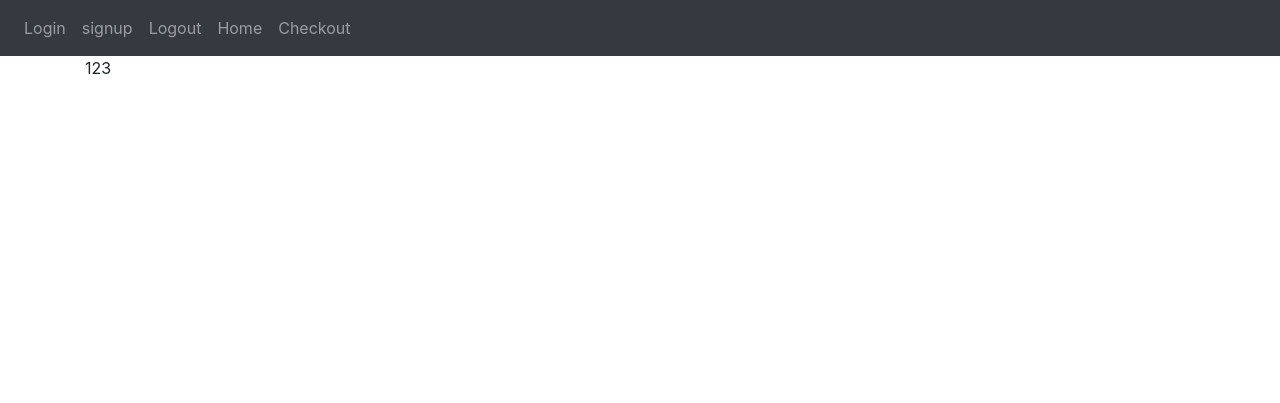
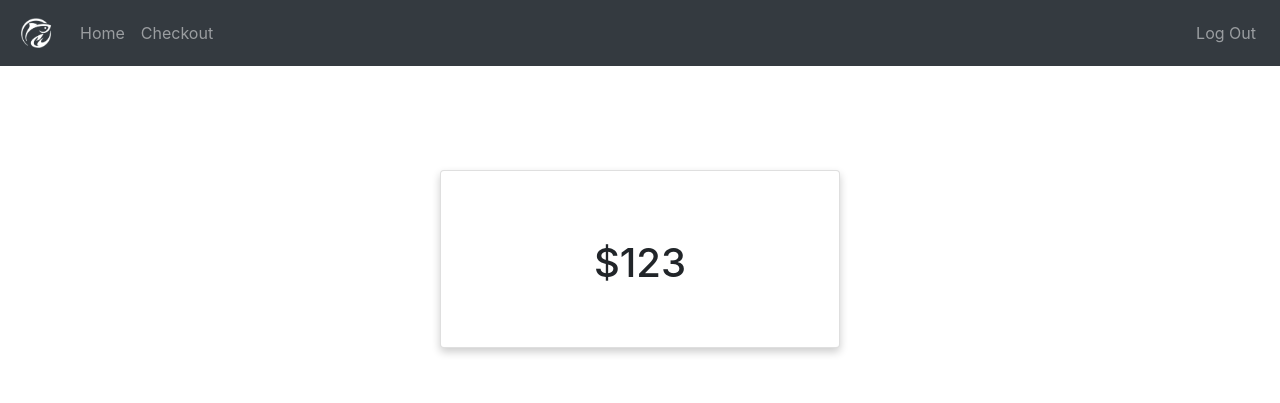
Before and after one commit to danteliew6/fishrfriends, a Flask app: page /checkout in a window 1280 px wide. Shown: the top 403 px of the page. Run offline with Flask 2, Linux system fonts and the light colour scheme; some libraries are stand-ins or nearby versions.

Commit message:
Beautified checkout and navbar

```diff
--- a/app/templates/base.html
+++ b/app/templates/base.html
@@ -1,4 +1,5 @@
 <!DOCTYPE html>
+
 
 <html>
     <head>
@@ -25,14 +26,24 @@
                 <span class="navbar-toggler-icon"></span>
             </button>
             -->
-            <div class ="collapse navbar-collapse" id="navbar">
-                <div class="navbar-nav">
-                    <a class="nav-item nav-link" id="login" href="/login">Login</a>
-                    <a class="nav-item nav-link" id="signup" href="/sign-up">signup</a>
-                    <a class="nav-item nav-link" id="logout" href="#" onclick="signOut()">Logout</a>
-                    <a class="nav-item nav-link" id="Home" href="/home">Home</a>
-                    <a class="nav-item nav-link" id="checkout" href="/checkout">Checkout</a>
-                </div>
+            <div class ="navbar-collapse" id="navbar">
+
+                    <a class="navbar-brand" href="#">
+                        <img src="../static/images/fishrfriendswhite.png" style="width: 40px; height: 40px;">
+                    </a>
+                <ul class="navbar-nav">
+                    <li class="nav-item">
+                        <a class="nav-item nav-link" id="Home" href="/home">Home</a>
+                    </li>
+                    <li class="nav-item">
+                        <a class="nav-item nav-link" id="checkout" href="/checkout">Checkout</a>
+                    </li>
+            </div>
+            <ul class="navbar-nav">
+                <li>
+                    <a class="nav-item nav-link" id="logout" href="#" onclick="signOut()">Log Out</a>
+                </li>
+            </ul>
             </div>
         </nav>
         {% with messages = get_flashed_messages(with_categories= true) %}
--- a/app/templates/checkout.html
+++ b/app/templates/checkout.html
@@ -6,10 +6,34 @@
 <script src="https://www.paypal.com/sdk/js?client-id=AeKkXHKQFzgRzsn8DD3p0MXMZbQN86DaBS9YUDCv5pvbP8r7j6tSiYpyIo6u9yzkm6qe0dN0yWvxWC20"> // Replace YOUR_CLIENT_ID with your sandbox client ID
 </script>
 
-<div id="paypal-button-container">
-{{FinalValue}}
+<style>
+    .cardshadow {
+    /* Add shadows to create the "card" effect */
+    box-shadow: 0 4px 8px 0 rgba(0,0,0,0.2);
+    transition: 0.3s;
+    }
+
+    /* On mouse-over, add a deeper shadow */
+    .cardshadow:hover {
+    box-shadow: 0 8px 16px 0 rgba(0,0,0,0.2);
+    }
+
+</style>
+
+<div class="d-flex justify-content-center p-2 mt-5">
+    <div class="card cardshadow text-center m-5" style="min-width: 400px;">
+        <div class="card-body mt-5">
+          <h1>${{FinalValue}}</h1>
+        </div>
+      <div class="d-flex justify-content-center m-3">
+        <div id="paypal-button-container">
+        </div>
+      </div>
+    </div>
+
 
 </div>
+
 
 
 
--- a/app/templates/home.html
+++ b/app/templates/home.html
@@ -37,7 +37,7 @@
 
 
 <div>
-    <h1 class="containercenter">Welcome to FISH R FRIENDS</h1>
+    <h1 class="containercenter">Welcome to FISH 'R' FRIENDS!</h1>
 </div>
 
 <!-- If there is fish, will run page -->
```
Also changed, not shown: app/static/images/fishrfriendswhite.png (added).
